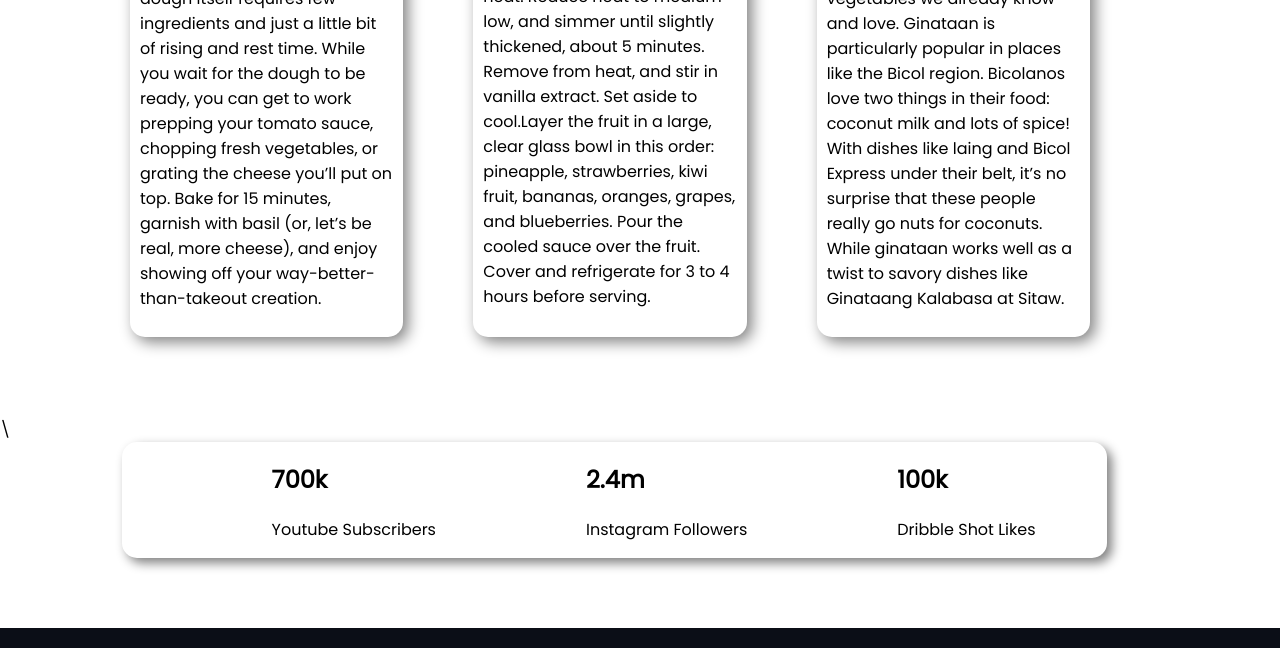
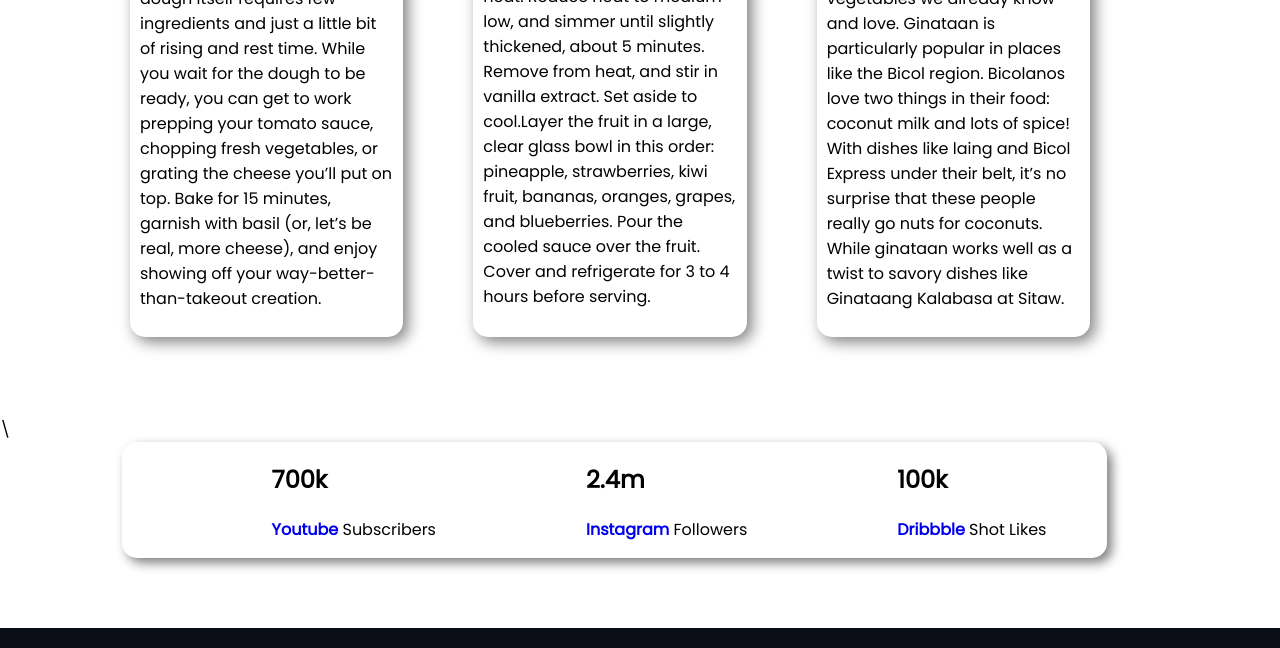
Before and after one commit to jahidhasansabbir/foody, a plain HTML site: page index.html in a window 1280 px wide. Shown: the part 1827-2475 px from the top of the page. Drawn offline with Linux system fonts and the light colour scheme.

Commit message:
media added

```diff
--- a/index.html
+++ b/index.html
@@ -96,15 +96,15 @@
     <section class="flex box-of-media">
         <div class="media">
             <h1>700k</h1>
-            <p>Youtube Subscribers</p>
+            <p><a class="media-button" href="https://www.youtube.com/channel/UC0Py2agrHy4hKnowk68aIDA">Youtube</a> Subscribers</p>
         </div>
         <div class="media">
             <h1>2.4m</h1>
-            <p>Instagram Followers</p>
+            <p><a class="media-button" href="https://www.youtube.com/channel/UC0Py2agrHy4hKnowk68aIDA">Instagram</a> Followers</p>
         </div>
         <div class="media">
             <h1>100k</h1>
-            <p>Dribble Shot Likes</p>
+            <p><a class="media-button" href="https://dribbble.com/">Dribbble</a> Shot Likes</p>
         </div>
     </section>
     <!--media end here-->
--- a/style.css
+++ b/style.css
@@ -94,3 +94,9 @@ body{
 .media{
     padding-left: 150px;
 }
+.media-button{
+
+    text-decoration: none;
+
+    font-weight: 700;
+}
```
